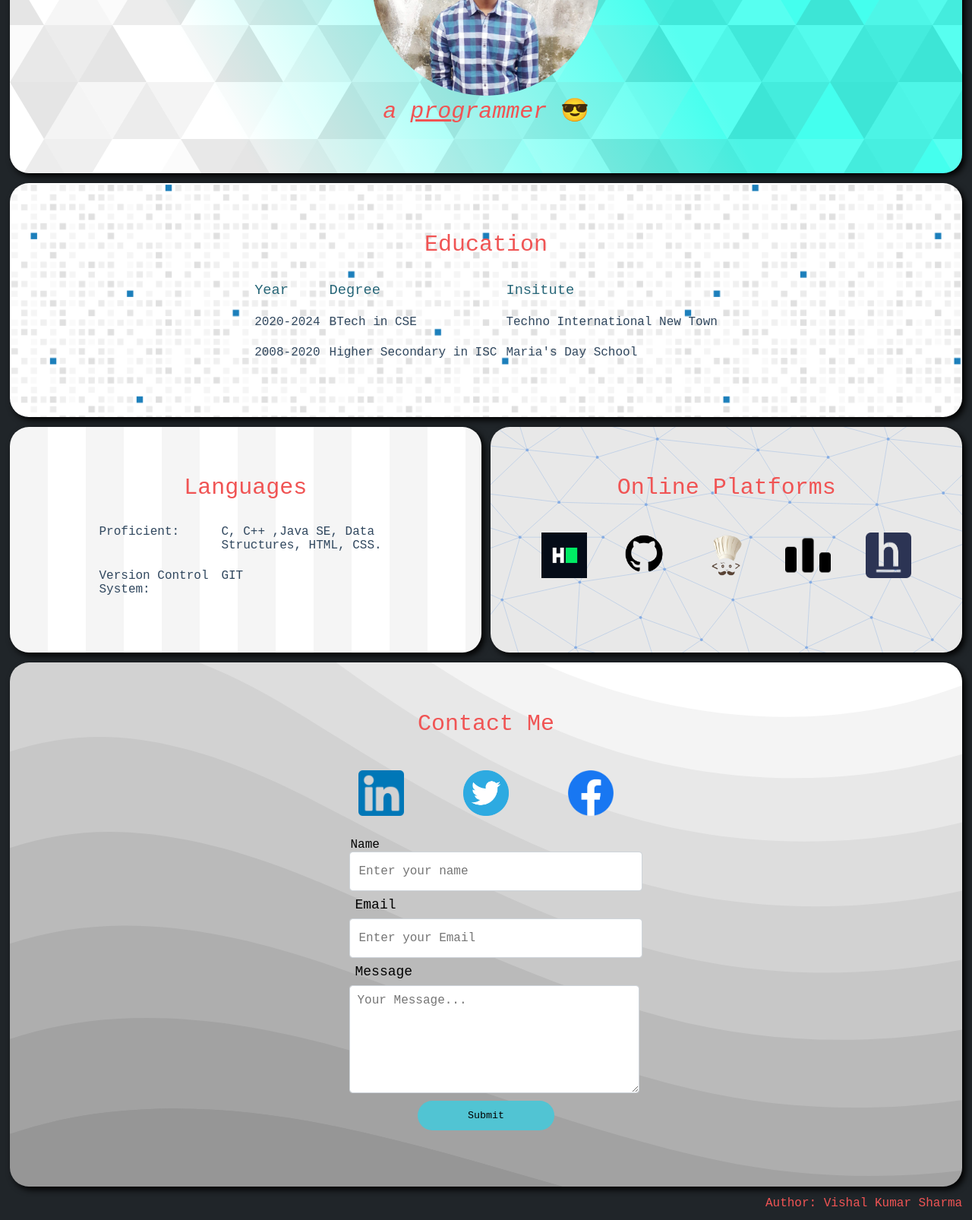
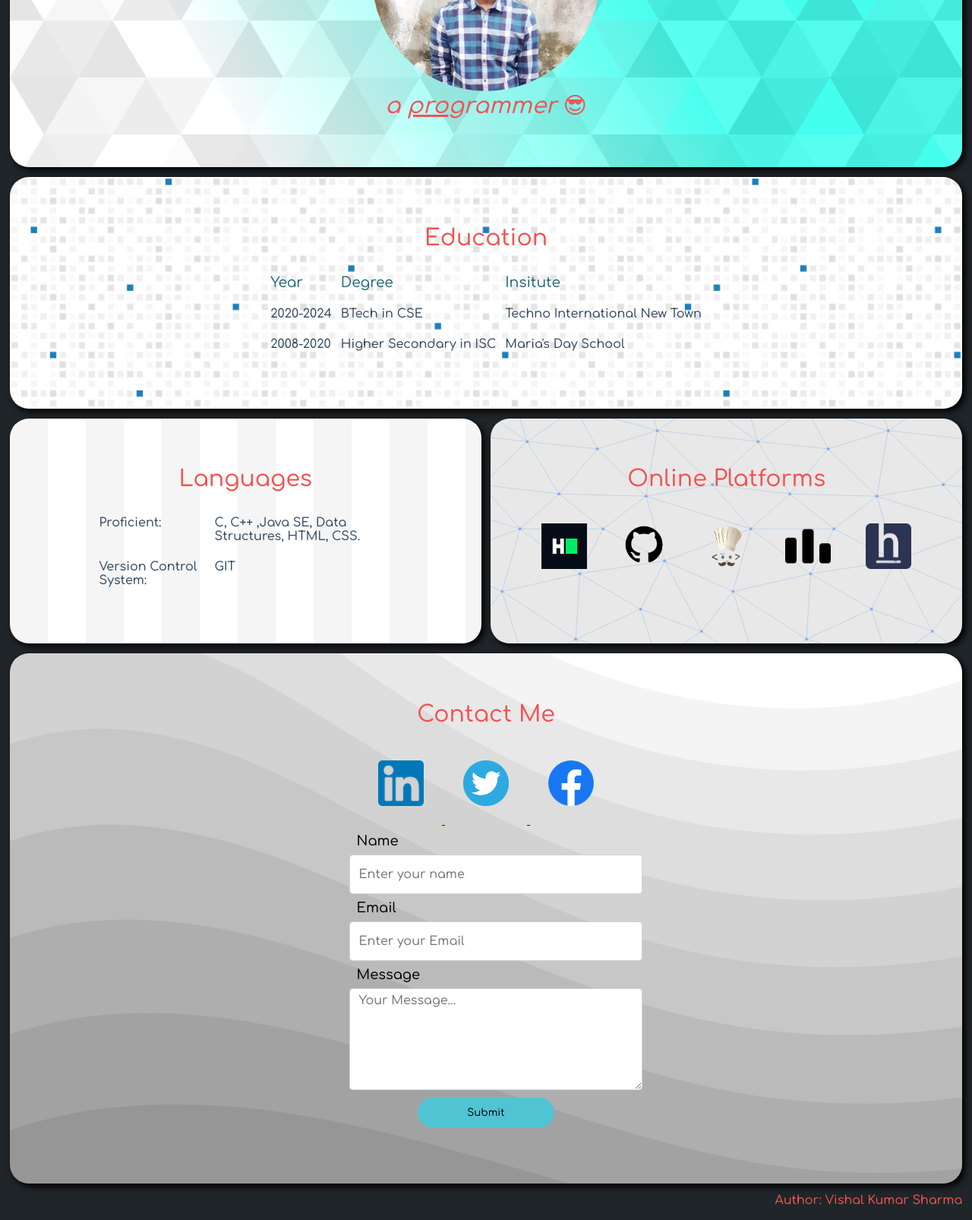
Before and after one commit to vishalkrsharma/cv, a website: page index.html in a window 1280 px wide. Shown: the part 440-2046 px from the top of the page at 76% size. Drawn offline with Linux system fonts and the light colour scheme.

Commit message:
scss changes

```diff
--- a/index.html
+++ b/index.html
@@ -23,9 +23,10 @@
 
         <!-- Fonts -->
 
-        <link rel="preconnect" href="https://fonts.gstatic.com">
+        <link rel="preconnect" href="https://fonts.googleapis.com">
+        <link rel="preconnect" href="https://fonts.gstatic.com" crossorigin>
         <link href="https://fonts.googleapis.com/css2?family=Sacramento&display=swap" rel="stylesheet">
-        <link href="https://fonts.googleapis.com/css2?family=Noto+Sans&display=swap" rel="stylesheet">
+        <link href="https://fonts.googleapis.com/css2?family=Comfortaa:wght@300;400;500&display=swap" rel="stylesheet">
 
     </head>
 
@@ -129,17 +130,20 @@
             <a class="link" href="https://www.facebook.com/vishalkrsharma1234" target="_blank">
                 <img src="img/facebook.png" alt="Image not found" width="60px">
             </a>
+
+            <!-- form -->
+
             <form id="form">
                 <div class="form-group">
                     <legend id="name-label" for="name">Name</legend>
                     <input type="text" name="name" id="name" class="form-control" placeholder="Enter your name" required>
                 </div>
                 <div class="form-group">
-                    <label id="email-label" for="email">Email</label>
+                    <legend id="email-label" for="email">Email</legend>
                     <input type="email" name="email" id="email" class="form-control" placeholder="Enter your Email" required>
                 </div>
                 <div class="form-group">
-                <label id="message-label" for="message">Message</label>
+                <legend id="message-label" for="message">Message</legend>
                     <textarea id="message" class="input-textarea form-control" name="message" placeholder="Your Message..."></textarea>
                 </div>
                 <div class="form-group">
--- a/sass/main.scss
+++ b/sass/main.scss
@@ -1,6 +1,4 @@
-:root {
-    --font : 'Courier New', Courier, monospace;;
-}
+$font: 'Comfortaa', cursive;
 
 /* tags */
 
@@ -27,18 +25,18 @@ footer{
 
 h4{
     color: #f05454;
-    font-family: var(--font);
+    font-family: $font;
     margin:0px;
 }
 
 h3{
     color: #f05454;
-    font-family: var(--font);
+    font-family: $font;
     margin:0px;
 }
 
 tr{
-    font-family: var(--font);
+    font-family: $font;
     color: #30475e;
     font-weight: bold;
 }
@@ -48,37 +46,43 @@ tr{
 /* header */
 
 .header{
+
+    & .nav-brand , .nav-link {
+        text-decoration: none;
+        font-weight: 200;
+        font-family: $font;
+        color: #30475e;
+    }
+
     margin:1%;
     padding:0 2%;
     background: url(../img/header.svg);
     background-size: cover;
     box-shadow: 4px 4px 8px #000000;
     border-radius: 25px;
-    font-family: var(--font);
+    font-family: $font;
     display:flex;
     flex-direction: row;
     justify-content: space-between;
     align-items: center;
 }
 
-.nav-brand, .nav-link{
-    text-decoration: none;
-    font-weight: 200;
-    font-family: 'Noto Sans', sans-serif;
-    color: #30475e;
-}
-
 @media(max-width:1000px){
 
     .header{
+
+        & .nav-brand {
+
+            & h2 {
+                display:block;
+            }
+
+        }
+
         padding:8%;
         margin:5%;
         height:auto;
         text-align: center;
-        display:block;
-    }
-
-    .nav-brand > h2{
         display:block;
     }
 
@@ -87,6 +91,32 @@ tr{
 /* intro-div */
 
 .intro-div{
+
+    & .name {
+        text-align: center;
+        color: #f05454;
+        font-family: 'Sacramento', cursive;
+        font-size: 70px;
+        margin: 0px;
+        font-weight:500;
+    }
+
+    & .my-pic{
+    display:block;
+    margin:1px auto 1px auto;
+    border-radius: 50%;
+    width: 25%;
+    }
+
+    & .intro{
+        text-align:center;
+        text-decoration: italic;
+        color: #f05454;
+        font-family: $font;
+        font-size: 30px;
+        margin: auto auto;
+    }
+
     background-image: url(../img/intro.svg);
     background-size: cover;
     padding:5% 2%;
@@ -97,28 +127,6 @@ tr{
     display:flex;
     flex-direction: column;
     justify-content: space-between;
-}
-.name{
-    text-align: center;
-    color: #f05454;
-    font-family: 'Sacramento', cursive;
-    font-size: 70px;
-    margin: 0px;
-    font-weight:500;
-}
-.my-pic{
-    display:block;
-    margin:1px auto 1px auto;
-    border-radius: 50%;
-    width: 25%;
-}
-.intro{
-    text-align:center;
-    text-decoration: italic;
-    color: #f05454;
-    font-family: var(--font);
-    font-size: 30px;
-    margin: auto auto;
 }
 
 @media(max-width:1000px){
@@ -138,6 +146,25 @@ tr{
 /* education-div */
 
 .edu-div{
+
+    & .heading{
+        text-align:center;
+        color: #f05454;
+        font-family: $font;
+        font-size: 30px;
+        margin:0px;
+        padding-bottom: 20px;
+    }
+
+    & .edu-table{
+        margin:0px auto 0px auto;
+        text-align:center;
+    }
+
+    & .edu-th{
+        color:#276678;
+    }
+
     background-image: url(../img/education.svg);
     background-size: cover;
     padding:5% 2%;
@@ -148,14 +175,6 @@ tr{
     display:flex;
     flex-direction: column;
     justify-content: space-around;
-}
-
-.edu-table{
-    margin:0px auto 0px auto;
-    text-align:center;
-}
-.edu-th{
-    color:#276678;
 }
 
 @media(max-width:1000px){
@@ -183,6 +202,22 @@ tr{
 /* lang-div */
 
 .lang-div{
+
+    & .lang-table{
+        margin:0px auto 0px auto;
+        width:70%;
+        text-align:center;
+    }
+
+    & .heading{
+        text-align:center;
+        color: #f05454;
+        font-family: $font;
+        font-size: 30px;
+        margin:0px;
+        padding-bottom: 20px;
+    }
+
     background-image: url(../img/lang.svg);
     padding:5% 2%;
     border-radius: 25px;
@@ -190,26 +225,15 @@ tr{
     text-align: center;
     box-shadow: 4px 4px 8px #000000;
 }
-.lang-table{
-    margin:0px auto 0px auto;
-    width:70%;
-    text-align:center;
-}
-.heading{
-    text-align:center;
-    color: #f05454;
-    font-family: var(--font);
-    font-size: 30px;
-    margin:0px;
-    padding-bottom: 20px;
-}
 
 @media(max-width:1000px){
+
     .lang-div{
         padding:8%;
         margin:5%;
         height:auto;
     }
+
 }
 
 @media (min-width:1000px){
@@ -223,27 +247,36 @@ tr{
 
 }
 
-/* OP DIV */
+/* op-div */
 
 .op-div{
+
+    & .heading{
+        text-align:center;
+        color: #f05454;
+        font-family: $font;
+        font-size: 30px;
+        margin:0px;
+        padding-bottom: 20px;
+    }
+
+    & .link{
+
+        & img{
+            padding: 2%;
+            padding-top: 4%;
+        }
+
+        text-decoration: none;
+        padding:10px;
+    }
+
     background-image: url(../img/op.svg);
     text-align: center;
     padding:5% 2%;
     border-radius: 25px;
     margin: 1%;
     box-shadow: 4px 4px 8px #000000;
-}
-.op{
-    padding-bottom: 30px;
-}
-.link{
-    text-decoration: none;
-    padding:10px;
-}
-
-.op-div > .link > img{
-    padding: 2%;
-    padding-top: 4%;
 }
 
 @media(max-width:1000px){
@@ -266,9 +299,26 @@ tr{
 
 }
 
-/* CONTACT ME DIV */
+/* contact-me-div */
 
 .contact-me-div{
+
+    & .heading{
+        text-align:center;
+        color: #f05454;
+        font-family: $font;
+        font-size: 30px;
+        margin:0px;
+        padding-bottom: 20px;
+    }
+
+    & .link {
+        &  img{
+            padding: 2%;
+            width: 60px;
+        }
+    }
+
     background-image: url(../img/contact-me.svg);
     background-size: cover;
     padding:5% 2%;
@@ -278,32 +328,35 @@ tr{
     box-shadow: 4px 4px 8px #000000;
     font-family:var(--font);
 }
-.contact-me-div > .link > img{
-    padding: 2%;
-    width: 60px;
-}
 
 form{
-    margin: auto;
-    width:30%;
-    text-align: left;
-}
 
-label {
+    & .form-group {
+
+        & legend {
             display: flex;
             align-items: center;
             font-size: 1.125rem;
             margin: 0.5rem;
+            font-family: $font;
         }
 
-input,select,textarea {
+        & input,select,textarea {
             margin: 0;
             font-family: inherit;
             font-size: inherit;
             line-height: inherit;
         }
 
-.form-control {
+        & input::placeholder {
+            font-family: $font;
+        }
+
+        & textarea::placeholder {
+            font-family: $font;
+        }
+
+        & .form-control {
             display: block;
             width: 100%;
             height: 2.375rem;
@@ -317,15 +370,16 @@ input,select,textarea {
             box-shadow 0.15s ease-in-out;
         }
 
-.input-textarea {
+    }
+
+    & .input-textarea {
         min-height: 120px;
         width: 100%;
         padding: 0.625rem;
         resize: vertical;
     }
 
-.submit-button {
-
+    & .submit-button {
         display: block;
         width: 50%;
         padding: 0.75rem;
@@ -337,7 +391,12 @@ input,select,textarea {
         border: none;
         background-color:#51c4d3;
         border-radius: 50px;
-    font-family:'Courier New', Courier, monospace;
+        font-family: $font;
+    }
+
+    margin: auto;
+    width:30%;
+    text-align: left;
 }
 
 @media(max-width:1000px){
@@ -349,11 +408,14 @@ input,select,textarea {
     }
 
     form{
-        width: 80%;
+
+        & .form-group {
+            & .form-control , .input-textarea {
+                width:90%;
+            }
         }
 
-    .form-group > .form-control , .input-textarea {
-        width:90%;
+        width: 80%;
     }
 
 }
```
Also changed, not shown: css/style.css. Lines whose indentation alone changed are shown as unchanged.
